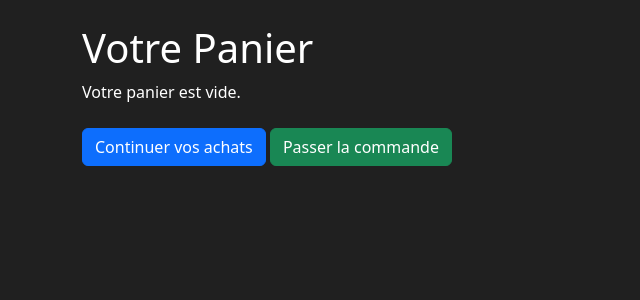
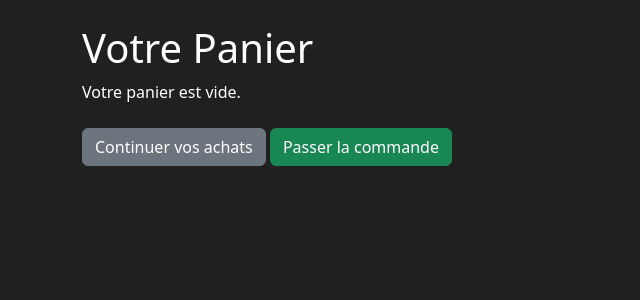
Before and after one commit to Kalusd/IUT-R3.01-PHP-Projet, a PHP site: page /panier.php in a window 1280 px wide. Shown: the part 56-356 px from the top of the page, without its empty margins (0-640 px from the left). Run offline with PHP 8.4, Linux system fonts and the light colour scheme; a stand-in replaces the project's code that opens the database connection; some libraries are stand-ins or nearby versions.

Commit message:
couleur bouton bleu->gris

```diff
--- a/panier.php
+++ b/panier.php
@@ -120,7 +120,7 @@ include("./connexionBDD.php");
     ?>
 
     <div class="mt-4">
-        <a href="vehicules.php" class="btn btn-primary">Continuer vos achats</a>
+        <a href="vehicules.php" class="btn btn-secondary">Continuer vos achats</a>
         <a href="checkout.php" class="btn btn-success">Passer la commande</a>
     </div>
 </body>
```
